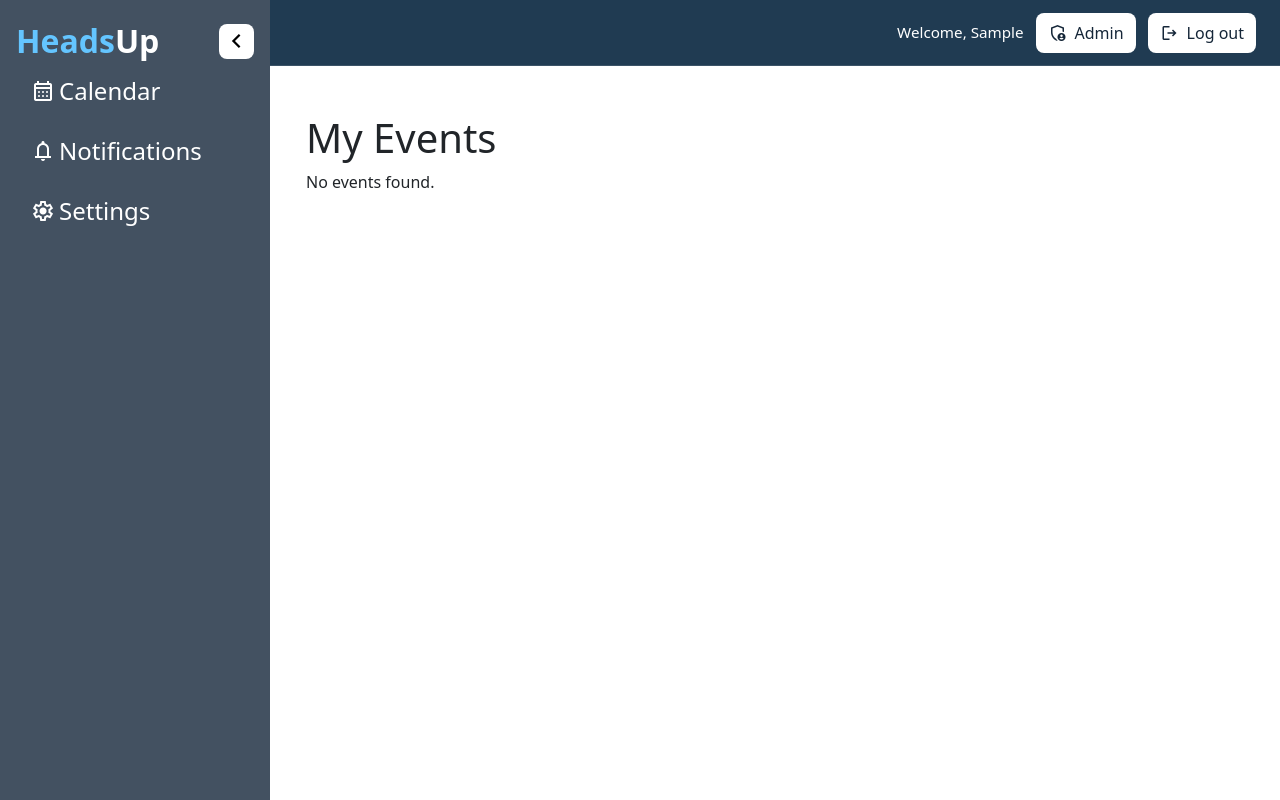
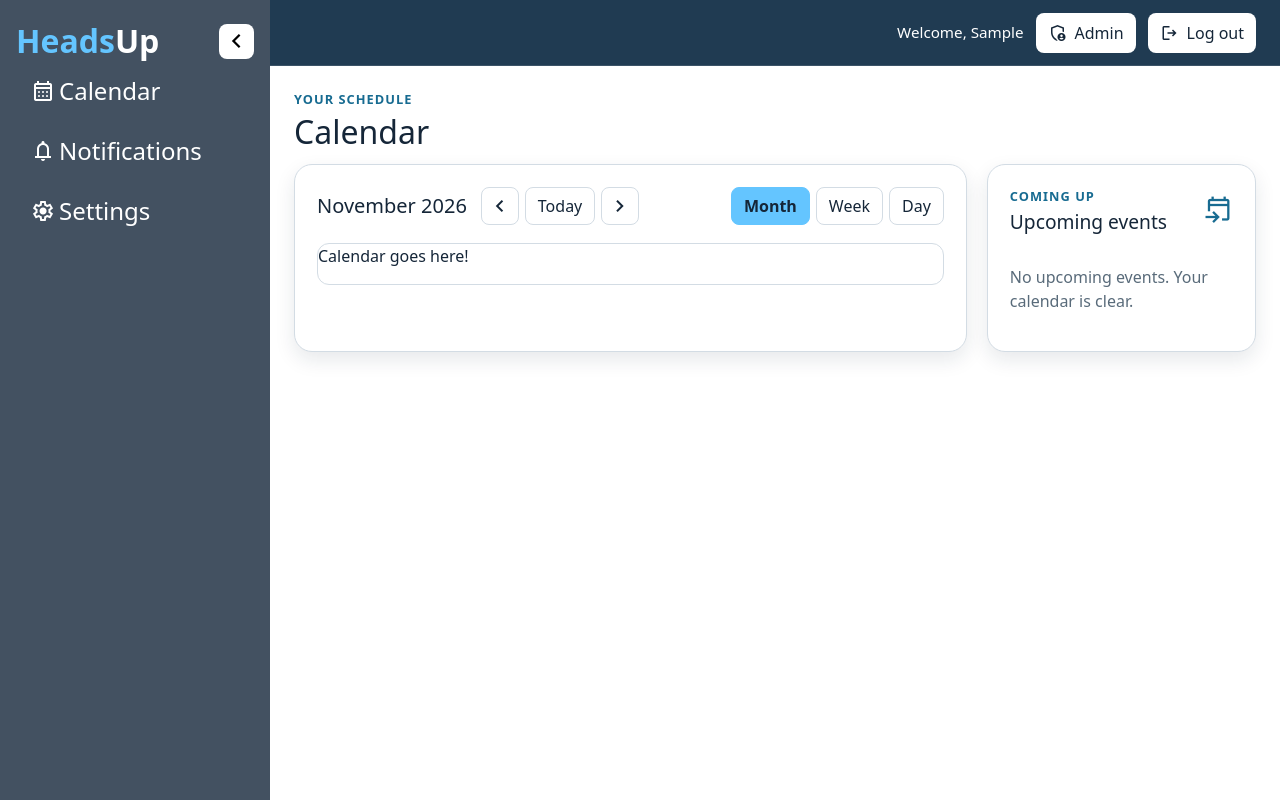
Before and after one commit to AxelD7/heads-up, a Django app: page / in a window 1280 px wide. Run offline with Django 5.2, Linux system fonts and the light colour scheme; the visitor is signed in with stand-in values (Sample User, id 1); data that the repository does not hold is empty.

Commit message:
Add calendar dashboard serving event data and base layout for dashboard.

```diff
--- a/events/templates/events/dashboard.html
+++ b/events/templates/events/dashboard.html
@@ -1,15 +1,150 @@
 {% extends "base.html" %}
+{% load static %}
+{% block title %}Calendar | HeadsUp{% endblock %}
 
-{% block title %}My Events | HeadsUp Calendar{% endblock %}
+{% block extra_head %}
+
+{{ block.super }}
+<link rel="stylesheet" href="{% static 'css/dashboard.css' %}" />
+{% endblock %}
 
 {% block content %}
-    <div class="container mt-4">
-        <h1>My Events</h1>
+<section class="dashboard" aria-labelledby="dashboard-title">
+  <!-- Page title -->
+  <header class="dashboard-heading">
+    <div>
+      <p class="dashboard-title">Your schedule</p>
+      <h1 id="dashboard-title">Calendar</h1>
+    </div>
+  </header>
 
-        {% for event in events %}
-            <p>{{ event.title }}</p>
-        {% empty %}
-            <p>No events found.</p>
-        {% endfor %}
-    </div>
+  <!-- Calendar and upcoming event cards -->
+  <div class="dashboard-cards">
+    <!-- Calendar controls -->
+    <section
+      class="dashboard-card calendar-card"
+      aria-labelledby="calendar-period"
+    >
+      <header class="calendar-toolbar">
+        <div class="calendar-navigation">
+          <h2 class="calendar-current-period" id="calendar-period">
+            {% now "F Y" %}
+          </h2>
+          <div
+            class="calendar-navigation-buttons"
+            aria-label="Calendar navigation"
+          >
+            <button
+              class="icon-button"
+              type="button"
+              aria-label="Previous month"
+            >
+              <span class="material-symbols-outlined" aria-hidden="true"
+                >chevron_left</span
+              >
+            </button>
+            <button class="today-button" type="button">Today</button>
+            <button class="icon-button" type="button" aria-label="Next month">
+              <span class="material-symbols-outlined" aria-hidden="true"
+                >chevron_right</span
+              >
+            </button>
+          </div>
+        </div>
+
+        <div
+          class="calendar-view-switcher"
+          role="group"
+          aria-label="Calendar view"
+        >
+          <button type="button" aria-pressed="true">Month</button>
+          <button type="button" aria-pressed="false">Week</button>
+          <button type="button" aria-pressed="false">Day</button>
+        </div>
+      </header>
+
+      <div class="calendar-grid">
+        <div class="calendar-weekdays">
+          <p>Calendar goes here!</p>
+        </div>
+        <div class="calendar-days"></div>
+      </div>
+    </section>
+
+    <!-- Upcoming events, with links to their detail pages -->
+    <aside
+      class="dashboard-card upcoming-card"
+      aria-labelledby="upcoming-title"
+    >
+      <header class="upcoming-heading">
+        <div>
+          <p class="dashboard-title">Coming up</p>
+          <h2 id="upcoming-title">Upcoming events</h2>
+        </div>
+        <span
+          class="material-symbols-outlined upcoming-heading-icon"
+          aria-hidden="true"
+        >
+          event_upcoming
+        </span>
+      </header>
+
+      <div class="upcoming-scroll">
+        <ul class="upcoming-list">
+          {% for event in events %}
+          <li class="upcoming-item">
+            <a
+              class="upcoming-event-link"
+              href="{% url 'events:event_detail' event.pk %}"
+            >
+              <span
+                class="event-color-dot"
+                aria-hidden="true"
+              ></span>
+              <span class="upcoming-event-content">
+                <span class="upcoming-event-title">{{ event.title }}</span>
+                <span class="upcoming-event-datetime">
+                  <!-- Date Formatting -->
+                  {% if date_format == "D/M/Y" %}
+                  {{ event.start_time|date:"j/n/Y" }}
+                  {% else %}
+                  {{ event.start_time|date:"n/j/Y" }}
+                  {% endif %}
+
+                  <!-- Time Formatting -->
+                  {% if time_format == "24h" %}
+                  {{ event.start_time|date:"H:i" }} -
+                  {{ event.end_time|date:"H:i" }}
+                  {% else %}
+                  {{ event.start_time|date:"g:i A" }} -
+                  {{ event.end_time|date:"g:i A" }}
+                  {% endif %}
+                </span>
+                {% if event.location %}
+                <span class="upcoming-event-location">
+                  <span class="material-symbols-outlined" aria-hidden="true"
+                    >location_on</span
+                  >
+                  {{ event.location }}
+                </span>
+                {% endif %}
+              </span>
+              <span
+                class="material-symbols-outlined upcoming-event-arrow"
+                aria-hidden="true"
+              >
+                arrow_outward
+              </span>
+            </a>
+          </li>
+          {% empty %}
+          <li class="empty-upcoming">
+            No upcoming events. Your calendar is clear.
+          </li>
+          {% endfor %}
+        </ul>
+      </div>
+    </aside>
+  </div>
+</section>
 {% endblock %}
--- a/events/views.py
+++ b/events/views.py
@@ -1,5 +1,7 @@
 from django.contrib.auth.decorators import login_required
 from django.shortcuts import render, redirect, get_object_or_404
+from django.urls import reverse
+from django.utils import timezone
 from django.views.decorators.http import require_GET, require_POST
 
 from .models import Event
@@ -10,16 +12,38 @@ from .forms import EventForm
 @login_required
 def event_list(request):
     """
-    Display all events belonging to logged-in user.
+    Render the calendar dashboard with this user's events and preferences.
     """
-    events = Event.objects.filter(
-        user=request.user
-    ).order_by("start_time")
+    events = Event.objects.filter(user=request.user).order_by("start_time")
+    # Stores list of events that are after the current time to use in the front end.
+    upcoming_events = events.filter(start_time__gte=timezone.now())
+    # Build the JSON dashboard event data that the front end needs for the calendar.
+    dashboard_events = []
+    for event in events:
+        dashboard_events.append({
+            "id": event.pk,
+            "title": event.title,
+            "category": event.category,
+            "category_label": event.get_category_display(),
+            # Milliseconds preserve the UTC instant and let the browser render it in local time.
+            "start": int(event.start_time.timestamp() * 1000),
+            "end": int(event.end_time.timestamp() * 1000),
+            "location": event.location,
+            "description": event.description,
+            "detail_url": reverse("events:event_detail", kwargs={"pk": event.pk}),
+        })
 
     return render(
         request,
         "events/dashboard.html",
-        {"events": events}
+        # Data being served to the template.
+        {
+            "events": upcoming_events,
+            "dashboard_events": dashboard_events,
+            # These preferences let the template and client-side calendar format dates consistently.
+            "date_format": request.user.date_format,
+            "time_format": request.user.time_format,
+        },
     )
 
 @login_required
--- /dev/null
+++ b/static/css/dashboard.css
@@ -0,0 +1,278 @@
+/* Dashboard Setup */
+.dashboard {
+  color: #152638;
+}
+
+/* Dashboard Header */
+.dashboard-heading {
+  margin-bottom: 12px;
+}
+
+.dashboard-title {
+  margin: 0 0 4px;
+  color: #176b91;
+  font-size: 0.8rem;
+  font-weight: 700;
+  letter-spacing: 0.08em;
+  text-transform: uppercase;
+}
+
+.dashboard-heading h1,
+.upcoming-heading h2 {
+  margin: 0;
+  color: #152638;
+}
+
+.dashboard-heading h1 {
+  font-size: 2rem;
+}
+
+/* Dashboard Cards */
+.dashboard-cards {
+  display: grid;
+  grid-template-columns: 2.5fr 1fr;
+  align-items: stretch;
+  gap: 20px;
+}
+
+.dashboard-card {
+  min-width: 0;
+  padding: 22px;
+  border: 1px solid #d3dce4;
+  border-radius: 18px;
+  background: #fff;
+  box-shadow: 0 8px 20px rgba(21, 38, 56, 0.1);
+}
+
+/* Calendar Header and Controls */
+.calendar-toolbar {
+  display: flex;
+  align-items: center;
+  justify-content: space-between;
+  gap: 16px;
+  margin-bottom: 18px;
+}
+
+.calendar-navigation {
+  min-width: 0;
+  display: flex;
+  align-items: center;
+  flex-wrap: wrap;
+  gap: 14px;
+}
+
+.calendar-current-period {
+  margin: 0;
+  color: #152638;
+  font-size: 1.25rem;
+}
+
+.calendar-navigation-buttons,
+.calendar-view-switcher {
+  display: inline-flex;
+  align-items: center;
+  gap: 6px;
+}
+
+.icon-button,
+.today-button,
+.calendar-view-switcher button {
+  min-height: 38px;
+  border: 1px solid #d3dce4;
+  border-radius: 8px;
+  background: transparent;
+  color: #152638;
+  font-family: inherit;
+  font-size: inherit;
+  cursor: pointer;
+}
+
+.icon-button {
+  width: 38px;
+  display: inline-flex;
+  align-items: center;
+  justify-content: center;
+}
+
+.today-button,
+.calendar-view-switcher button {
+  padding: 0 12px;
+}
+
+.today-button:hover,
+.icon-button:hover,
+.calendar-view-switcher button:hover {
+  border-color: #64c5ff;
+  color: #176b91;
+}
+
+.calendar-view-switcher button[aria-pressed="true"] {
+  border-color: #64c5ff;
+  background: #64c5ff;
+  color: #152638;
+  font-weight: 700;
+}
+
+.icon-button:focus-visible,
+.today-button:focus-visible,
+.calendar-view-switcher button:focus-visible,
+.upcoming-event-link:focus-visible {
+  outline: 3px solid #176b91;
+  outline-offset: 3px;
+}
+
+/* Calendar Grid */
+.calendar-grid {
+  overflow: hidden;
+  border: 1px solid #d3dce4;
+  border-radius: 12px;
+}
+
+
+/* Event Category Dot */
+.event-color-dot {
+  width: 8px;
+  height: 8px;
+  flex-shrink: 0;
+  border-radius: 50%;
+  background: #176b91;
+  margin-top: 6px;
+}
+
+/* Upcoming Events */
+.upcoming-heading {
+  display: flex;
+  align-items: center;
+  justify-content: space-between;
+  gap: 12px;
+  margin-bottom: 16px;
+}
+
+.upcoming-heading h2 {
+  font-size: 1.2rem;
+}
+
+.upcoming-heading-icon {
+  color: #176b91;
+  font-size: 1.8rem;
+}
+
+.upcoming-scroll {
+  max-height: 620px;
+  overflow-y: auto;
+}
+
+.upcoming-list {
+  margin: 0;
+  padding: 0;
+  list-style: none;
+}
+
+.upcoming-item {
+  border-top: 1px solid #d3dce4;
+}
+
+.upcoming-event-link {
+  min-width: 0;
+  display: flex;
+  align-items: flex-start;
+  gap: 10px;
+  padding: 14px 2px;
+  color: #152638;
+  text-decoration: none;
+}
+
+.upcoming-event-link:hover .upcoming-event-title {
+  color: #176b91;
+}
+
+.upcoming-event-content {
+  min-width: 0;
+  flex-grow: 1;
+  display: flex;
+  flex-direction: column;
+  gap: 5px;
+}
+
+.upcoming-event-title {
+  overflow: hidden;
+  font-weight: 700;
+  text-overflow: ellipsis;
+  white-space: nowrap;
+}
+
+.upcoming-event-datetime,
+.upcoming-event-location {
+  color: #596b7a;
+  font-size: 0.82rem;
+  line-height: 1.4;
+}
+
+.upcoming-event-location {
+  display: flex;
+  align-items: center;
+  gap: 3px;
+}
+
+.upcoming-event-location .material-symbols-outlined,
+.upcoming-event-arrow {
+  font-size: 1rem;
+}
+
+.upcoming-event-arrow {
+  flex-shrink: 0;
+  color: #596b7a;
+}
+
+.empty-upcoming {
+  padding: 16px 0;
+  color: #596b7a;
+  line-height: 1.5;
+}
+
+/* Responsive Layout */
+@media (max-width: 900px) {
+  .dashboard-cards {
+    grid-template-columns: 1fr;
+  }
+
+  .upcoming-scroll {
+    max-height: 380px;
+  }
+}
+
+/* Phone Layout */
+@media (max-width: 600px) {
+  .dashboard-card {
+    padding: 16px;
+  }
+
+  .calendar-toolbar {
+    align-items: flex-start;
+    flex-direction: column;
+  }
+
+  .calendar-navigation {
+    width: 100%;
+    justify-content: space-between;
+  }
+
+  .calendar-weekdays p {
+    padding: 12px;
+  }
+}
+
+/* Small Phone Layout */
+@media (max-width: 420px) {
+  .calendar-navigation {
+    gap: 8px;
+  }
+
+  .calendar-current-period {
+    font-size: 1.1rem;
+  }
+
+  .today-button {
+    padding: 0 8px;
+  }
+}
```
Also changed, not shown: events/tests.py (+46 -0 lines).
